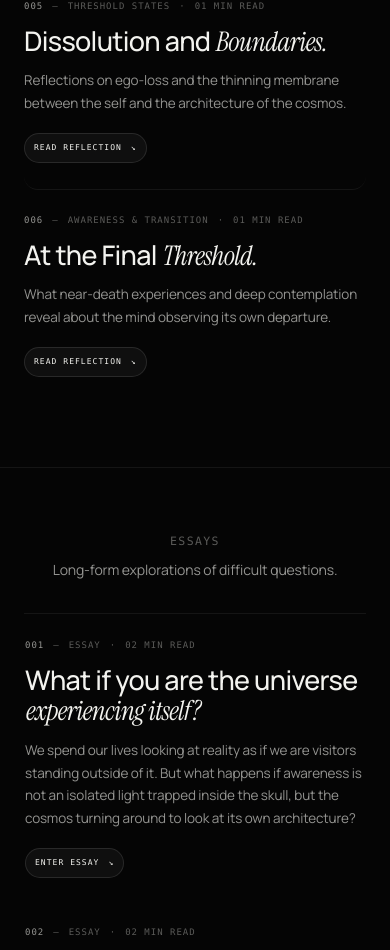
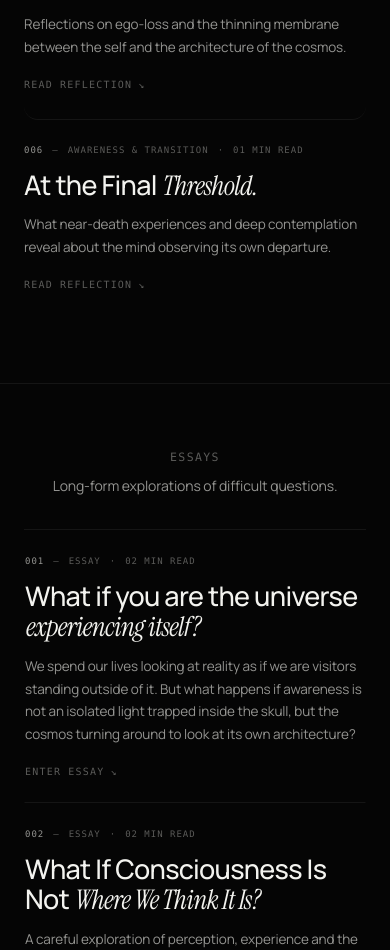
Before and after one commit to shahriarbappy60-ship-it/personal-universe, a React (Vite) app: page /wonder in a window 390 px wide. Shown: the part 2417-3367 px from the top of the page. Built offline with nearby package versions, Linux system fonts and the light colour scheme.

Commit message:
revert: restore wonder preview styling

```diff
--- a/src/styles/wonder.css
+++ b/src/styles/wonder.css
@@ -1758,81 +1758,3 @@ html[data-theme="light"] .wonder-page .wonder-reflection-row.is-expanded .wonder
     padding-right:18px;
   }
 }
-
-
-/* =========================================================
-   WONDER — QUIET PREVIEWS, HIGHLIGHT ONLY THE ENTRY ACTION
-========================================================= */
-
-/* Remove preview-surface highlighting entirely. */
-.wonder-page .wonder-reflection-row.is-expanded,
-.wonder-page .wonder-essay-wrapper .wonder-editorial-row,
-.wonder-page .wonder-essay-wrapper .wonder-editorial-row:hover{
-  background:transparent;
-  border-color:transparent;
-}
-
-/* The action is the only preview element that receives emphasis. */
-.wonder-page .wonder-row-action{
-  display:flex;
-  align-items:center;
-  margin-top:20px;
-}
-
-.wonder-page .wonder-read-action{
-  display:inline-flex;
-  align-items:center;
-  gap:9px;
-  min-height:32px;
-  padding:7px 11px;
-  border:1px solid var(--glass-border);
-  border-radius:999px;
-  background:var(--glass-bg);
-  color:var(--text);
-  font-family:var(--font-mono);
-  font-size:9px;
-  font-weight:500;
-  letter-spacing:.13em;
-  line-height:1;
-  text-transform:uppercase;
-  transition:background .22s var(--ease),border-color .22s var(--ease),transform .22s var(--ease);
-}
-
-.wonder-page .wonder-read-action:hover{
-  background:var(--glass-bg-hover);
-  border-color:var(--line-strong);
-  transform:translateX(2px);
-}
-
-.wonder-page .wonder-read-arrow{
-  display:inline-block;
-  transition:transform .25s var(--ease);
-}
-
-.wonder-page .wonder-essay-wrapper.is-expanded .wonder-editorial-row{
-  background:transparent;
-}
-
-/* Keep expanded reading surfaces untouched by preview styling. */
-.wonder-page .wonder-essay-wrapper.is-expanded{
-  background:var(--glass-bg);
-}
-
-@media(max-width:768px){
-  .wonder-page .wonder-row-action{
-    margin-top:18px;
-  }
-
-  .wonder-page .wonder-read-action{
-    min-height:30px;
-    padding:7px 10px;
-    font-size:8.5px;
-  }
-}
-
-@media(max-width:420px){
-  .wonder-page .wonder-read-action{
-    padding:7px 9px;
-    font-size:8px;
-  }
-}
```
